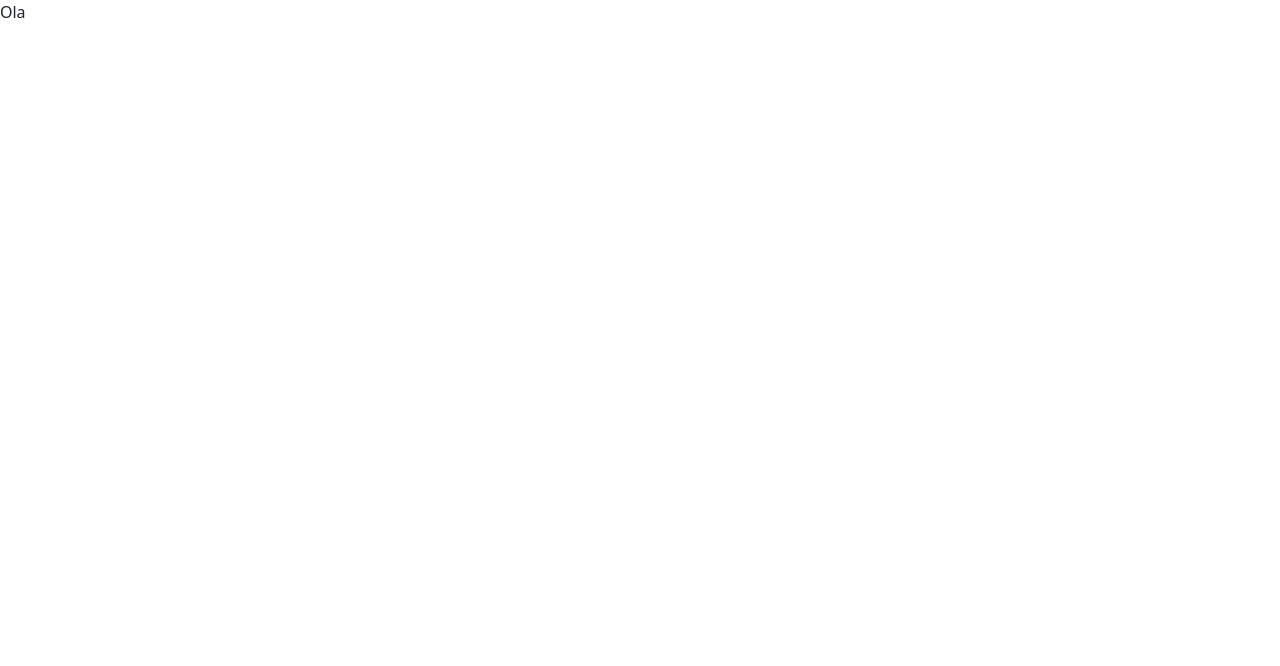
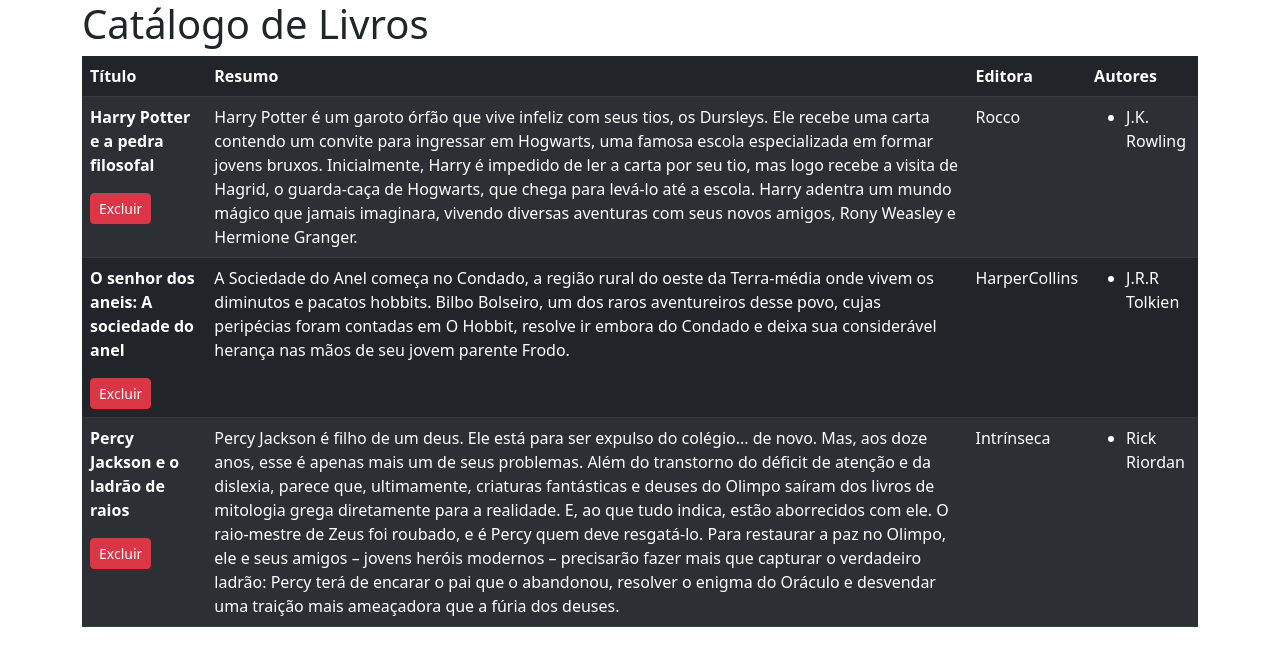
Before and after one commit to RuanF7/livros-react, a React (Create React App) app: page /root in a window 1280 px wide. Shown: the top 666 px of the page. Built offline with nearby package versions, Linux system fonts and the light colour scheme.

Commit message:
Refactor: Project

```diff
--- a/src/App.tsx
+++ b/src/App.tsx
@@ -1,8 +1,8 @@
-
+import LivroLista from './LivroLista'
 
 const App = () => {
   return (
-    <div>Ola</div >
+    <LivroLista />
   );
 };
 
--- /dev/null
+++ b/src/LivroLista.tsx
@@ -0,0 +1,62 @@
+import { ControleLivro } from "./controle/ControleLivros";
+import { ControleEditora } from "./controle/ControleEditora";
+
+import { Livro } from "./modelo/Livro";
+
+interface PropertyLinhaLivro {
+  livro: Livro;
+};
+
+const LinhaLivro = ({ livro }: PropertyLinhaLivro) => {
+  const editora = new ControleEditora();
+
+  return (
+    <>
+      <tr>
+        <th scope="row">
+          <p>{livro.titulo}</p>
+          <button type="button" className="btn btn-danger btn-sm">
+            Excluir
+          </button>
+        </th>
+        <td>{livro.resumo}</td>
+        <td>
+          {editora.getNomeEditora(livro.codEditora).map((nomeEditora) => {
+            return nomeEditora.nome;
+          })}
+        </td>
+        <td>
+          <ul>
+            {livro.autores.map((nome) => {
+              return <li>{nome}</li>;
+            })}
+          </ul>
+        </td>
+      </tr>
+    </>
+  );
+};
+
+export default function LivroLista() {
+  const livrosArmazenados = new ControleLivro();
+  return (
+    <main className="container">
+      <h1>Catálogo de Livros</h1>
+      <table className="table table-dark table-striped">
+        <thead>
+          <tr>
+            <th> Título</th>
+            <th> Resumo</th>
+            <th> Editora</th>
+            <th> Autores</th>
+          </tr>
+        </thead>
+        <tbody>
+          {livrosArmazenados.obterLivros().map((livro) => {
+            return <LinhaLivro key={livro.codigo} livro={livro} />;
+          })}
+        </tbody>
+      </table>
+    </main>
+  );
+}
--- a/src/controle/ControleEditora.ts
+++ b/src/controle/ControleEditora.ts
@@ -2,16 +2,15 @@ import { Editora } from '../modelo/Editora';
 
 export class ControleEditora {
 
-  editoras:Editora[] = [
-      { nome: 'Harry', codEditora: 1 },
-      { nome: 'Harry', codEditora: 2 },
-      { nome: 'Harry', codEditora: 3 }
-    ];
+  editoras: Editora[] = [
+    { nome: 'Rocco', codEditora: 1 },
+    { nome: 'HarperCollins', codEditora: 2 },
+    { nome: 'Intrínseca', codEditora: 3 }
+  ];
 
 
   getNomeEditora(codigo: number) {
-     return this.editoras.filter((editora) => { return editora.codEditora === codigo })
-
+    return this.editoras.filter((editora) => { return editora.codEditora === codigo })
   }
 
   getEditoras() {
--- a/src/controle/ControleLivros.ts
+++ b/src/controle/ControleLivros.ts
@@ -1,45 +1,49 @@
-import { Livros } from '../modelo/Livro';
+import { Livro } from '../modelo/Livro';
 
-export class ControleLivros {
+export class ControleLivro {
 
-  livros: Livros[] = [
+  livros: Livro[] = [
     {
       codEditora: 1,
       codigo: 1,
       titulo: 'Harry Potter e a pedra filosofal',
       resumo: 'Harry Potter é um garoto órfão que vive infeliz com seus tios, os Dursleys. Ele recebe uma carta contendo um convite para ingressar em Hogwarts, uma famosa escola especializada em formar jovens bruxos. Inicialmente, Harry é impedido de ler a carta por seu tio, mas logo recebe a visita de Hagrid, o guarda-caça de Hogwarts, que chega para levá-lo até a escola. Harry adentra um mundo mágico que jamais imaginara, vivendo diversas aventuras com seus novos amigos, Rony Weasley e Hermione Granger.',
-      autores: ['J.K.', 'Rowling']
+      autores: ['J.K. Rowling']
     },
     {
       codEditora: 2,
-      codigo: 2,
+      codigo: 1,
       titulo: 'O senhor dos aneis: A sociedade do anel',
       resumo: 'A Sociedade do Anel começa no Condado, a região rural do oeste da Terra-média onde vivem os diminutos e pacatos hobbits. Bilbo Bolseiro, um dos raros aventureiros desse povo, cujas peripécias foram contadas em O Hobbit, resolve ir embora do Condado e deixa sua considerável herança nas mãos de seu jovem parente Frodo.',
-      autores: ['J.R.R', 'Tolkien']
+      autores: ['J.R.R Tolkien']
     },
     {
       codEditora: 3,
-      codigo: 3,
+      codigo: 1,
       titulo: 'Percy Jackson e o ladrão de raios',
       resumo: 'Percy Jackson é filho de um deus. Ele está para ser expulso do colégio... de novo. Mas, aos doze anos, esse é apenas mais um de seus problemas. Além do transtorno do déficit de atenção e da dislexia, parece que, ultimamente, criaturas fantásticas e deuses do Olimpo saíram dos livros de mitologia grega diretamente para a realidade. E, ao que tudo indica, estão aborrecidos com ele. O raio-mestre de Zeus foi roubado, e é Percy quem deve resgatá-lo. Para restaurar a paz no Olimpo, ele e seus amigos – jovens heróis modernos – precisarão fazer mais que capturar o verdadeiro ladrão: Percy terá de encarar o pai que o abandonou, resolver o enigma do Oráculo e desvendar uma traição mais ameaçadora que a fúria dos deuses.',
-      autores: ['Rick', 'Riordan']
+      autores: ['Rick Riordan']
     }
   ];
-};
+
 
   obterLivros() {
     return this.livros;
   }
 
-incluir(livroRecebido: Livro) {
-  const codigoMaisAlto = this.livros.reduce((codAtual, livroAtual) => {
-    return codAtual > livroAtual.codigo ? codAtual : livroAtual.codigo;
+  incluir(receberLivro: Livro) {
+    const maiorCod = this.livros.reduce((esteCod, esteLivro) => {
+      return esteCod > esteLivro.codigo ? esteCod : esteLivro.codigo;
     }, 0);
 
-  livroRecebido.codigo = codigoMaisAlto + 1;
-  this.livros.push(livroRecebido);
+    receberLivro.codigo = maiorCod + 1;
+    this.livros.push(receberLivro);
   }
 
-excluir() {
-
+  excluir(codLivro: number) {
+    const index = this.livros.findIndex((livro) => livro.codigo === codLivro);
+    if (index !== 1) {
+      this.livros.splice(index, 1)
     }
+  };
+};
--- a/src/modelo/Livro.ts
+++ b/src/modelo/Livro.ts
@@ -1,5 +1,5 @@
 
-export class Livros {
+export class Livro {
 
   codEditora: number;
   codigo: number;
```
Also changed, not shown: src/LivroLista.js (deleted). Lines whose indentation alone changed are shown as unchanged.
